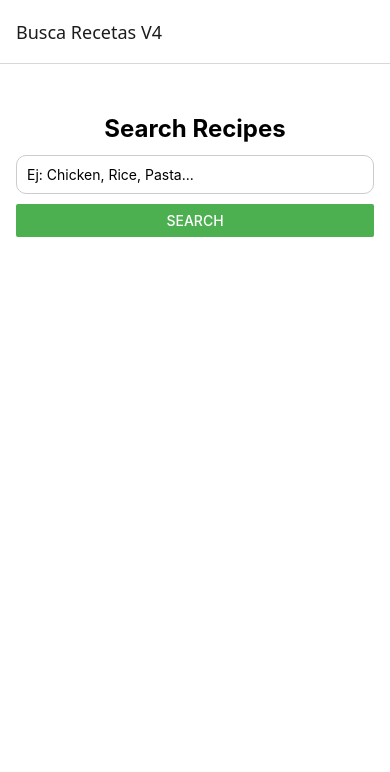
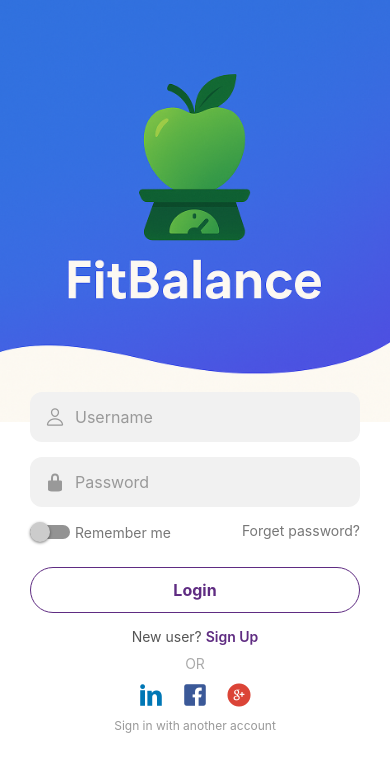
Before and after one commit to Hu-Tao128/FitBalance, a React Native app: screen /Login in a window 390 px wide. Shown: the top 772 px of the page. Built offline with nearby package versions, Linux system fonts and the light colour scheme.

Commit message:
Estructura de carpetas para la navigartion
Quité la carpeta views y lo pasé a la carpeta screens que está en la carpeta src. según es la estructura más usada. si se mira sencillo.

```diff
--- a/App.tsx
+++ b/App.tsx
@@ -1,25 +1,7 @@
+import React from 'react';
 import 'react-native-gesture-handler';
-import React from 'react';
-import { NavigationContainer } from '@react-navigation/native';
-import { createStackNavigator } from '@react-navigation/stack';
-import RecipeSearch from './views/recipeSearch';
-
-export type RootStackParamList = {
-  RecipeSearch: undefined;
-};
-
-const Stack = createStackNavigator<RootStackParamList>();
+import AppNavigator from './src/navigation/AppNavigator';
 
 export default function App() {
-  return (
-    <NavigationContainer>
-      <Stack.Navigator>
-        <Stack.Screen
-          name="RecipeSearch"
-          component={RecipeSearch}
-          options={{ title: 'Busca Recetas V4' }}
-        />
-      </Stack.Navigator>
-    </NavigationContainer>
-  );
+  return <AppNavigator />;
 }
--- a/package.json
+++ b/package.json
@@ -14,7 +14,7 @@
     "@react-navigation/native": "^7.1.9",
     "@react-navigation/stack": "^7.3.2",
     "axios": "^1.9.0",
-    "expo": "~53.0.9",
+    "expo": "53.0.9",
     "expo-auth-session": "~6.1.5",
     "expo-status-bar": "~2.2.3",
     "expo-web-browser": "~14.1.6",
--- /dev/null
+++ b/src/navigation/AppNavigator.tsx
@@ -0,0 +1,37 @@
+import { NavigationContainer } from '@react-navigation/native';
+import { createStackNavigator } from '@react-navigation/stack';
+import React from 'react';
+import Login from '../screens/login';
+import RecipeSearch from '../screens/recipeSearch';
+
+
+
+
+export type RootStackParamList = {
+    RecipeSearch: undefined;
+    Login: undefined;
+};
+
+const Stack = createStackNavigator<RootStackParamList>();
+
+export default function AppNavigator() {
+    return (
+        <NavigationContainer>
+            <Stack.Navigator initialRouteName="Login">
+                <Stack.Screen
+                    name="RecipeSearch"
+                    component={RecipeSearch}
+                    options={{ headerShown: false }}
+                />
+                <Stack.Screen
+                    name="Login"
+                    component={Login}
+                    options={{ headerShown: false }}
+                />
+
+            </Stack.Navigator>
+        </NavigationContainer>
+    );
+}
+
+// initialRouteName = Primera pantalla que se muestra al iniciar la app
--- /dev/null
+++ b/src/screens/login.tsx
@@ -0,0 +1,178 @@
+import { Entypo, Ionicons } from '@expo/vector-icons';
+import React, { useState } from 'react';
+import {
+    Image,
+    SafeAreaView,
+    StatusBar,
+    StyleSheet,
+    Switch,
+    Text,
+    TextInput,
+    TouchableOpacity,
+    View
+} from 'react-native';
+
+export default function App() {
+    const [rememberMe, setRememberMe] = useState(false);
+
+    return (
+        <SafeAreaView style={styles.container}>
+            <StatusBar barStyle="light-content" />
+
+            {/* Reemplazamos el fondo degradado por una imagen */}
+            <View style={styles.header}>
+                <Image
+                    source={require('../../assets/a6.png')}
+                    style={styles.logoImage}
+                    resizeMode="cover"
+                />
+            </View>
+
+            <View style={styles.loginBox}>
+
+                <View style={styles.inputWrapper}>
+                    <Ionicons name="person-outline" size={20} color="#999" />
+                    <TextInput
+                        placeholder="Username"
+                        placeholderTextColor="#999"
+                        style={styles.input}
+                    />
+                </View>
+
+                <View style={styles.inputWrapper}>
+                    <Entypo name="lock" size={20} color="#999" />
+                    <TextInput
+                        placeholder="Password"
+                        placeholderTextColor="#999"
+                        secureTextEntry
+                        style={styles.input}
+                    />
+                </View>
+
+                <View style={styles.optionsRow}>
+                    <View style={styles.rememberMe}>
+                        <Switch
+                            value={rememberMe}
+                            onValueChange={setRememberMe}
+                            thumbColor={rememberMe ? "#5f2c82" : "#ccc"}
+                        />
+                        <Text style={styles.optionText}>Remember me</Text>
+                    </View>
+                    <TouchableOpacity>
+                        <Text style={styles.optionText}>Forget password?</Text>
+                    </TouchableOpacity>
+                </View>
+
+                <TouchableOpacity style={styles.loginButton}>
+                    <Text style={styles.loginText}>Login</Text>
+                </TouchableOpacity>
+
+                <Text style={styles.signUpText}>
+                    New user? <Text style={styles.linkText}>Sign Up</Text>
+                </Text>
+
+                <Text style={styles.or}>OR</Text>
+
+                <View style={styles.socials}>
+                    <TouchableOpacity><Entypo name="linkedin" size={24} color="#0077b5" /></TouchableOpacity>
+                    <TouchableOpacity><Entypo name="facebook" size={24} color="#3b5998" /></TouchableOpacity>
+                    <TouchableOpacity><Entypo name="google--with-circle" size={24} color="#db4437" /></TouchableOpacity>
+                </View>
+
+                <Text style={styles.footerText}>Sign in with another account</Text>
+            </View>
+        </SafeAreaView>
+    );
+}
+
+const styles = StyleSheet.create({
+    container: { flex: 1, backgroundColor: '#fff' },
+    header: {
+        height: '50%',
+        width: "100%",
+        overflow: 'hidden',
+    },
+    logoImage: {
+        width: '100%',
+        height: '100%',
+    },
+    loginBox: {
+        marginTop: -50,
+        paddingHorizontal: 30,
+        paddingVertical: 20,
+    },
+    title: {
+        fontSize: 22,
+        fontWeight: '600',
+        marginBottom: 25,
+        textAlign: 'center',
+    },
+    inputWrapper: {
+        flexDirection: 'row',
+        alignItems: 'center',
+        backgroundColor: '#f1f1f1',
+        borderRadius: 12,
+        paddingHorizontal: 15,
+        marginBottom: 15,
+    },
+    input: {
+        flex: 1,
+        height: 50,
+        marginLeft: 10,
+        fontSize: 16,
+    },
+    optionsRow: {
+        flexDirection: 'row',
+        justifyContent: 'space-between',
+        marginBottom: 25,
+    },
+    rememberMe: {
+        flexDirection: 'row',
+        alignItems: 'center',
+    },
+    optionText: {
+        fontSize: 14,
+        color: '#777',
+        marginLeft: 5,
+    },
+    loginButton: {
+        backgroundColor: 'transparent',
+        borderColor: '#5f2c82',
+        borderWidth: 1.5,
+        borderRadius: 25,
+        paddingVertical: 12,
+        alignItems: 'center',
+        marginBottom: 15,
+    },
+    loginText: {
+        color: '#5f2c82',
+        fontWeight: 'bold',
+        fontSize: 16,
+    },
+    signUpText: {
+        textAlign: 'center',
+        fontSize: 14,
+        color: '#555',
+        marginBottom: 10,
+    },
+    linkText: {
+        color: '#5f2c82',
+        fontWeight: '600',
+    },
+    or: {
+        textAlign: 'center',
+        color: '#aaa',
+        marginBottom: 10,
+    },
+    socials: {
+        flexDirection: 'row',
+        justifyContent: 'center',
+        gap: 20,
+        marginBottom: 10,
+    },
+    footerText: {
+        textAlign: 'center',
+        color: '#999',
+        fontSize: 12,
+    },
+});
```
Also changed, not shown: assets/a6.png (added), src/screens/recipeSearch.tsx (renamed from views/recipeSearch.tsx), 1 other file (tests, documents, lock files or other folders).
